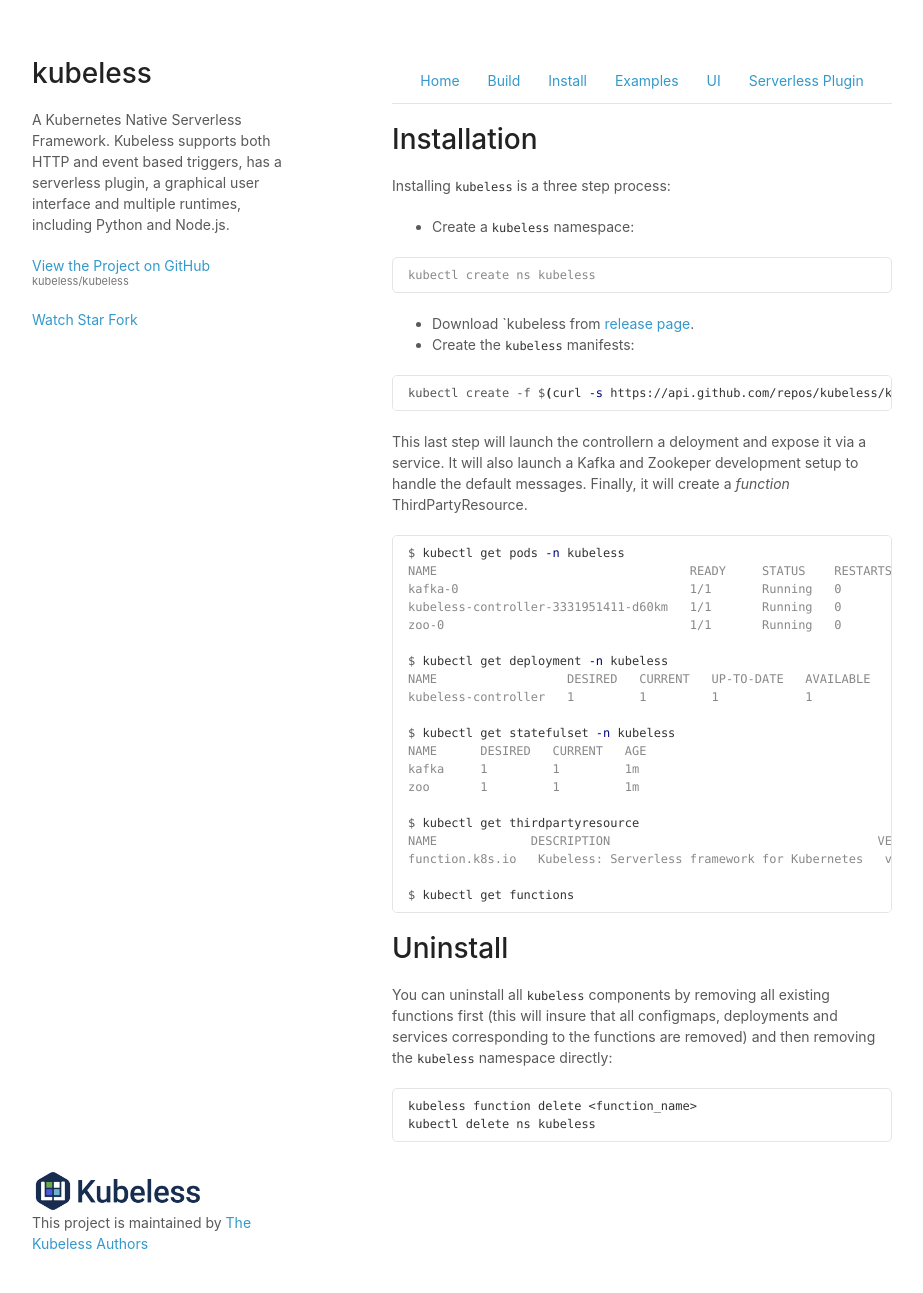
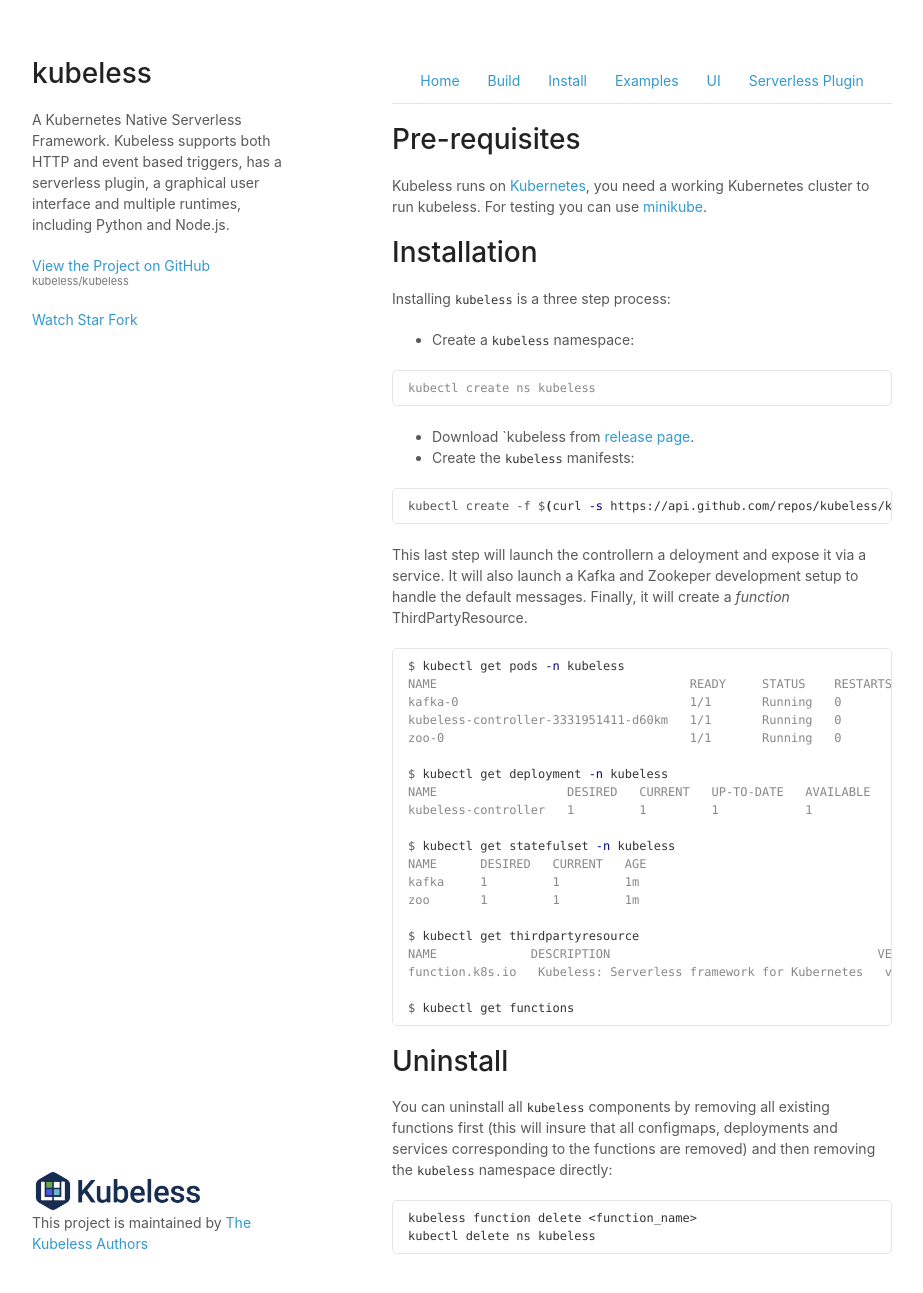
Before and after one commit to vmware-archive/kubeless-website, a Jekyll site: the page built from docs/install.md, in a window 1280 px wide and 1324 px high. Shown: the top 1293 px of the window, without its empty margins (178-1101 px from the left). Built offline with Jekyll 4.4.1, drawn with Linux system fonts in a browser that asks for light colours; our own code applies the rules of GitHub Pages for plain Markdown files.

Commit message:
add prereq

```diff
--- a/docs/install.md
+++ b/docs/install.md
@@ -2,6 +2,11 @@
 layout: default
 permalink: /install/
 ---
+
+# Pre-requisites
+
+Kubeless runs on [Kubernetes](https://kubernetes.io), you need a working Kubernetes cluster to run kubeless.
+For testing you can use [minikube](https://github.com/kubernetes/minikube).
 
 # Installation
 
```
